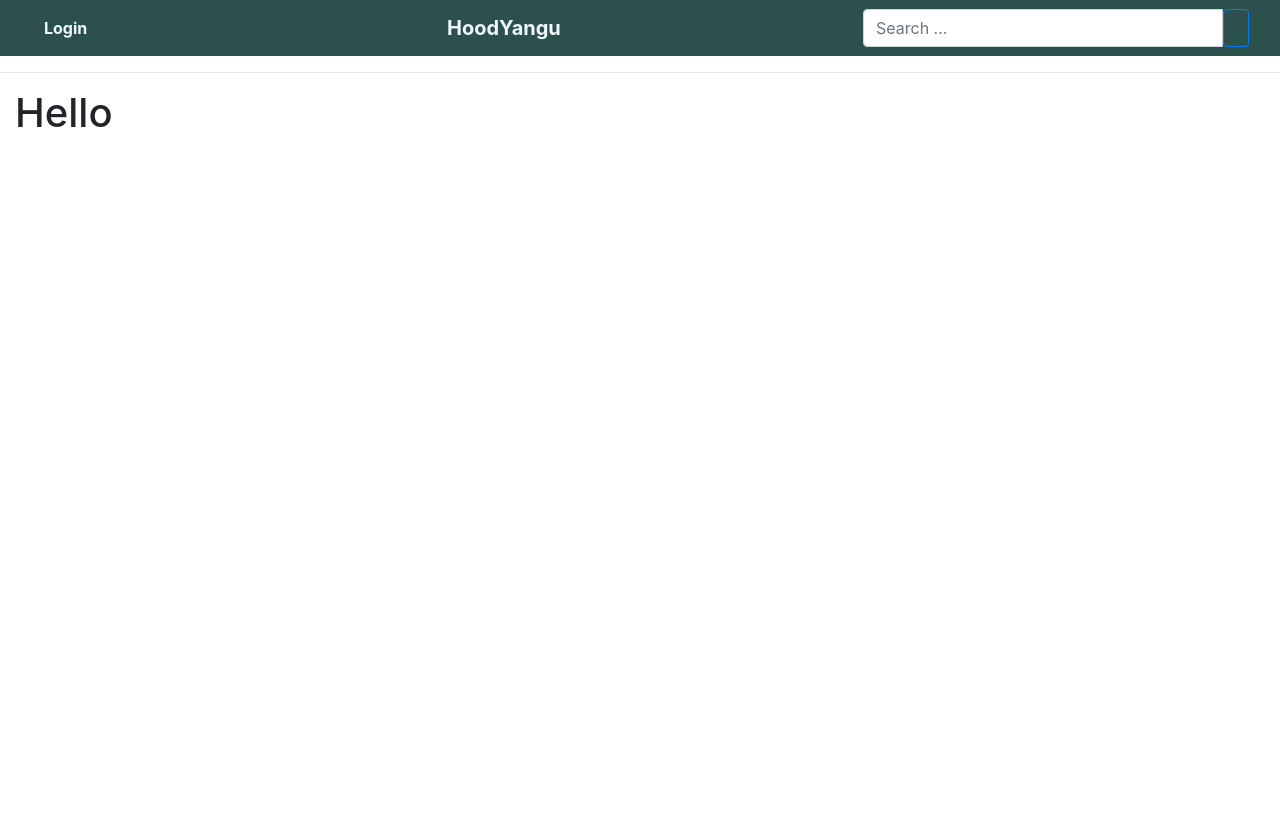
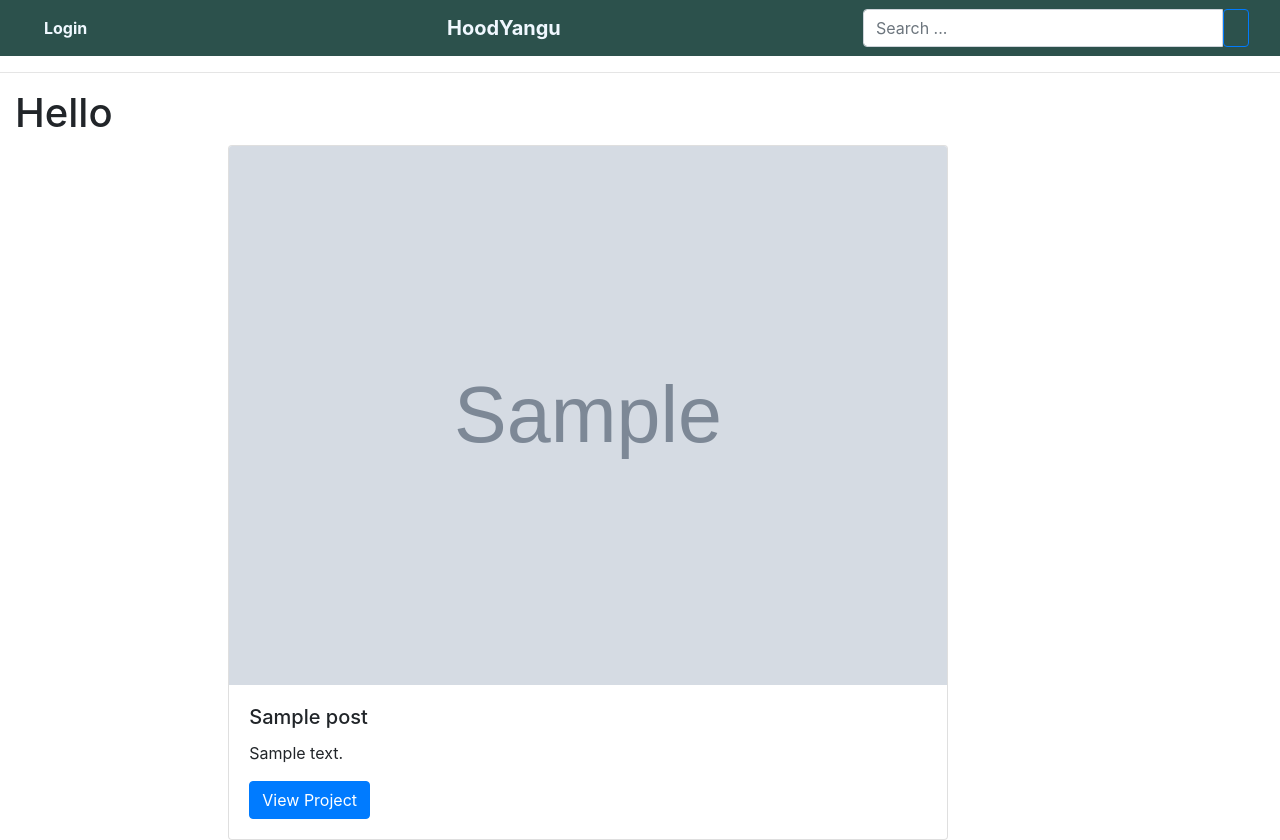
Before and after one commit to macc254/Neighborhood, a Django app: template neighborhood/templates/home.html in a window 1280 px wide. Before the commit the page ends 127 px from the top, so only its background shows below. Run offline with Django 4.2, Linux system fonts and the light colour scheme; tables that the repository leaves empty hold one stand-in row (values such as "Sample post"); the template is opened without the code that fills it: values that come from a table or form of the project are taken from there, most other values are stand-ins (such as "Sample title", 1, 10 or a date in 2020); grey boxes marked "Sample" are stand-in pictures; some libraries are stand-ins or nearby versions.

Commit message:
display posts on homepage

```diff
--- a/neighborhood/templates/home.html
+++ b/neighborhood/templates/home.html
@@ -1,6 +1,27 @@
 {%extends 'base.html'%} {% load bootstrap4 %} {% block content %} {{block.super}}
 <div class="container-fluid">
-    <h1>Hello</h1>
+    <h1>Hello</h1>{% for i in posts %}
+
+
+    <div class="row">
+        <div class="col-md-2"></div>
+        <div class="col-md-8">
+            <div class="card" style="width: 45rem;">
+                <a href="post/{{i.id }}/" class="open-project"><img class="card-img-top" src="{{i.photo.url}}" alt="Card image cap"></a>
+                <div class="card-body">
+                    <h5 class="card-title">{{i.title}}</h5>
+                    <p class="card-text">{{i.description}}</p>
+                    </p>
+                    <a href="{{i.url}}" class="btn btn-primary" target="_blank">View Project</a>
+                </div>
+            </div>
+        </div>
+        <div class="col-md-2"></div>
+    </div>
+
+
+
+    {% endfor %}
 </div>
 
 
```
Also changed, not shown: media/images/imara.png (added).
